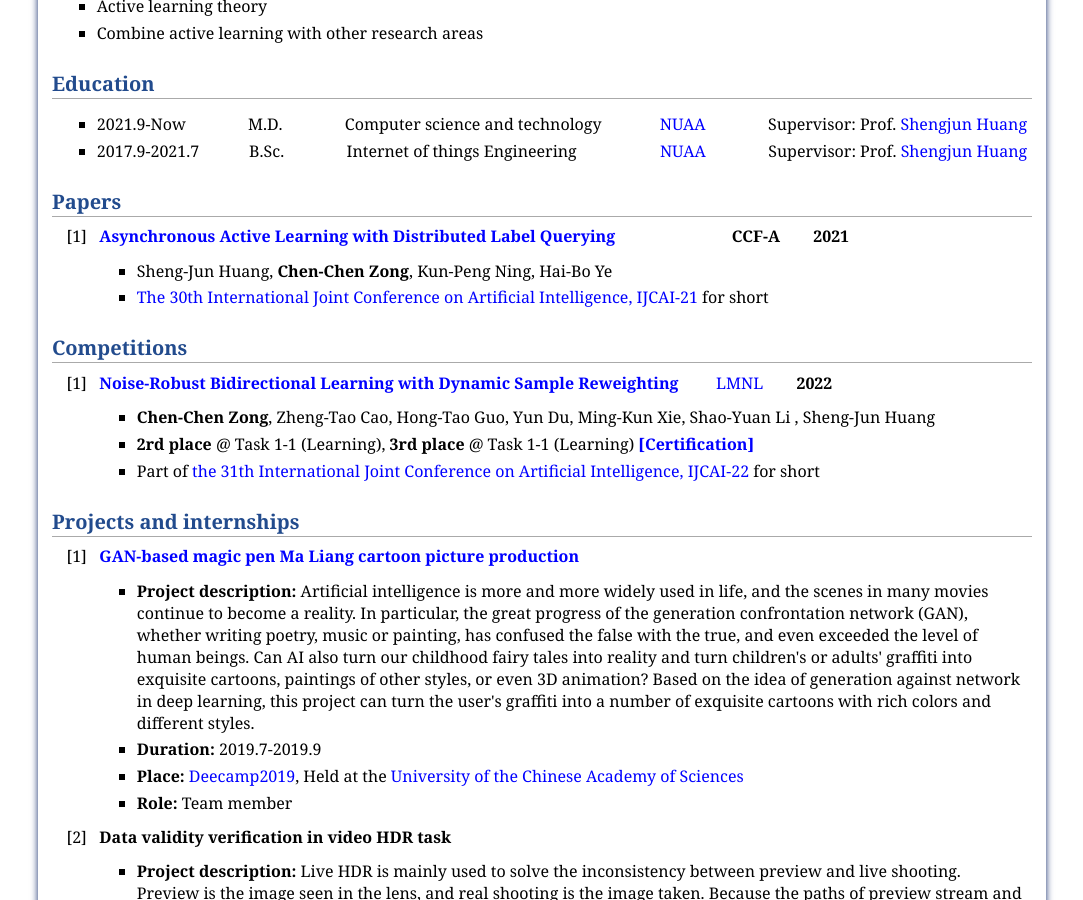
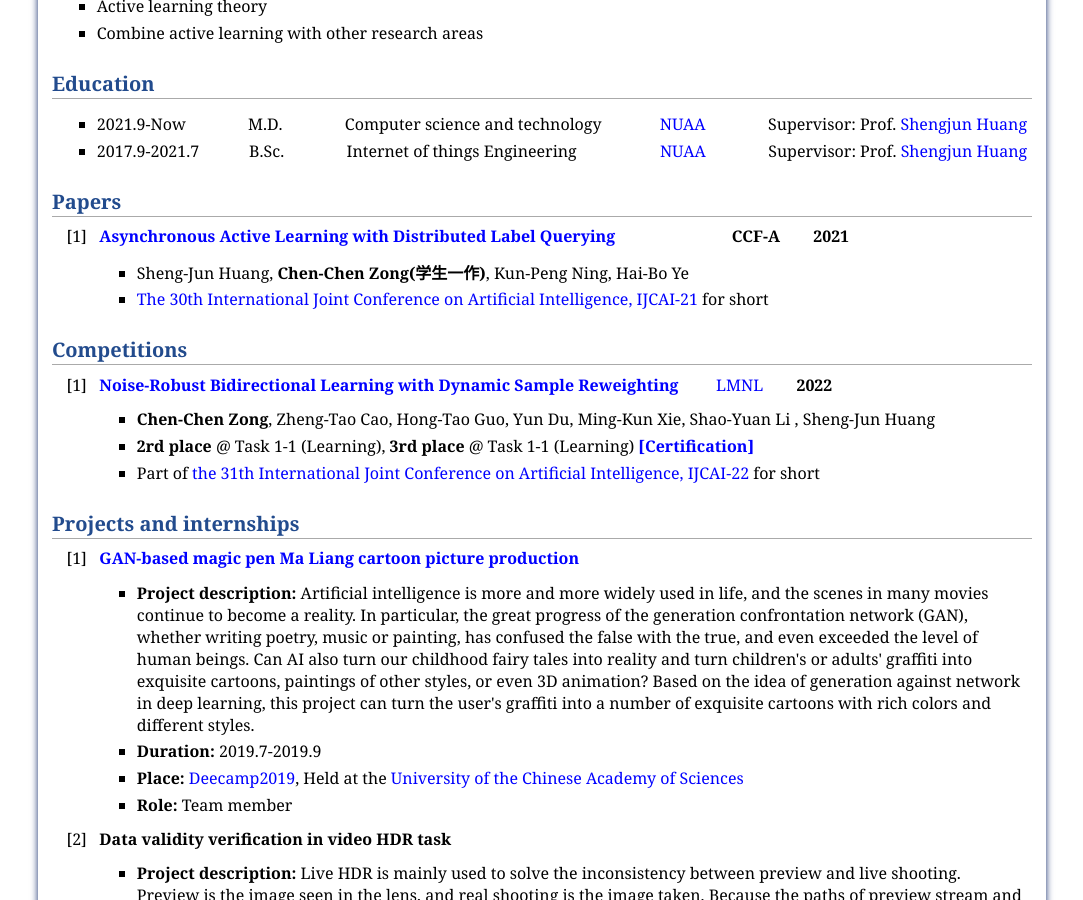
Before and after one commit to ioter-chen/Links_Z.github.io, a Jekyll site: the page index.html, which Jekyll copies as it is, in a window 1280 px wide and 900 px high, scrolled down 477 px. Shown: the whole window, without its empty margins (98-1181 px from the left). Built offline with Jekyll 4.4.1, drawn with Linux system fonts in a browser that asks for light colours.

Commit message:
Update index.html

```diff
--- a/index.html
+++ b/index.html
@@ -103,7 +103,7 @@ Email: nuaachenc@gmail.com (prior); &nbsp;&nbsp; chencz@nuaa.edu.cn <br />
 </span>
 </p>
 <ul>
-    <li>Sheng-Jun Huang, <b>Chen-Chen Zong</b>, Kun-Peng Ning, Hai-Bo Ye</li>
+    <li>Sheng-Jun Huang, <b>Chen-Chen Zong(学生一作)</b>, Kun-Peng Ning, Hai-Bo Ye</li>
     <Li><a href="https://ijcai-21.org/">The 30th International Joint Conference on Artificial Intelligence, IJCAI-21</a> for short</Li>
 </ul>
 
```
